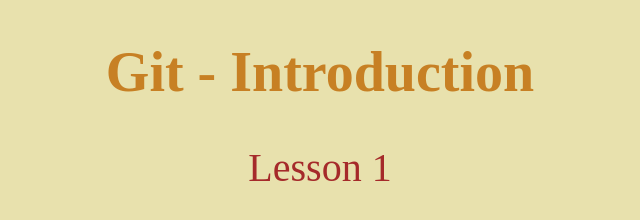
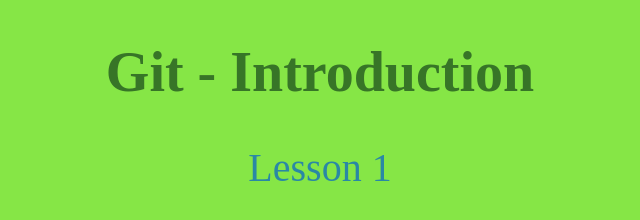
Before and after one commit to Sergei1908/git_lesson1, a plain HTML site: page index.html in a window 1280 px wide. Shown: the whole page, without its empty margins (320-960 px from the left). Drawn offline with Linux system fonts and the light colour scheme.

Commit message:
add styles

```diff
--- a/styles.css
+++ b/styles.css
@@ -26,14 +26,14 @@ li {
   align-items: center;
   gap: 40px;
   min-height: 100%;
-  background: rgb(232, 225, 173);
+  background: rgb(134, 230, 70);
   padding: 40px;
 }
 h1 {
   font-size: 56px;
-  color: rgb(199, 128, 36);
+  color: rgb(55, 117, 39);
 }
 .lesson-title {
   font-size: 40px;
-  color: brown;
+  color: rgb(42, 136, 165);
 }
```
